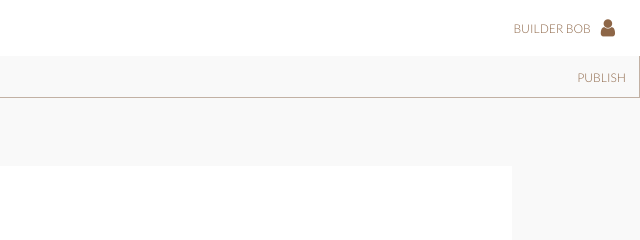
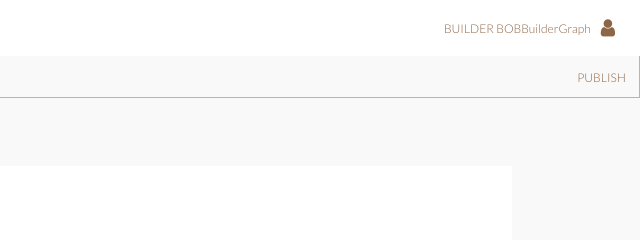
Before and after one commit to MicheilCathcart/dashChimp, a website: page public/index.html in a window 1280 px wide. Shown: the top 240 px of the page, 640-1280 px from the left. Drawn offline with nearby package versions, Linux system fonts and the light colour scheme; some packages are replaced by stand-ins of ours.

```diff
--- a/public/app/app.scss
+++ b/public/app/app.scss
@@ -71,6 +71,7 @@
     font-weight: 300;
 }
 
+
 // Icons
 
 .fa-right { margin-left: 10px; }
--- a/public/app/charts/bar/bar.js
+++ b/public/app/charts/bar/bar.js
@@ -32,7 +32,7 @@
 				$log.debug($scope.maxValue.value);
 
 				$scope.scaleX = d3.scale.linear()
-					.domain([0, $scope.maxValue.value])
+					.domain([0, 200])
 					.range([0, height]);
 
 			}
--- a/public/index.html
+++ b/public/index.html
@@ -72,6 +72,12 @@
     <div class="username pull-right">
     <i class="fa fa-user fa-size-medium fa-right"></i>
     </div>
+    <div ui-sref="dashboard" class="username pull-right">
+        Graph
+    </div>
+    <div ui-sref="chimpBuilder" class="username pull-right">
+        Builder
+    </div>
     <div class="username pull-right">
         BUILDER BOB
     </div>
```
